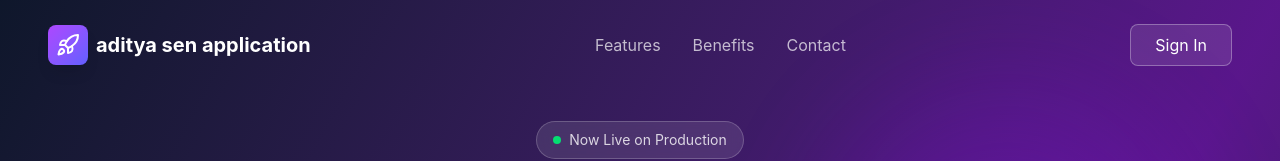
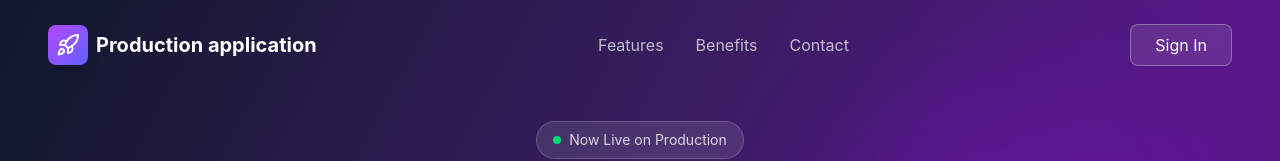
Before and after one commit to coderAdityasen/testing-mern, a React app in the folder frontend/: page / in a window 1280 px wide. Shown: the top 161 px of the page. Built offline with nearby package versions, Linux system fonts and the light colour scheme; the HTML template or start-up script is replaced by a standard one.

Commit message:
home website name updated

```diff
--- a/frontend/src/pages/Home.jsx
+++ b/frontend/src/pages/Home.jsx
@@ -15,7 +15,7 @@
           <div className="w-10 h-10 bg-gradient-to-br from-purple-500 to-indigo-500 rounded-lg flex items-center justify-center shadow-lg">
             <Rocket className="w-6 h-6 text-white" />
           </div>
-          <span className="text-xl font-bold text-white">aditya sen application</span>
+          <span className="text-xl font-bold text-white">Production application</span>
         </div>
 
         <div className="hidden md:flex gap-8">
```
